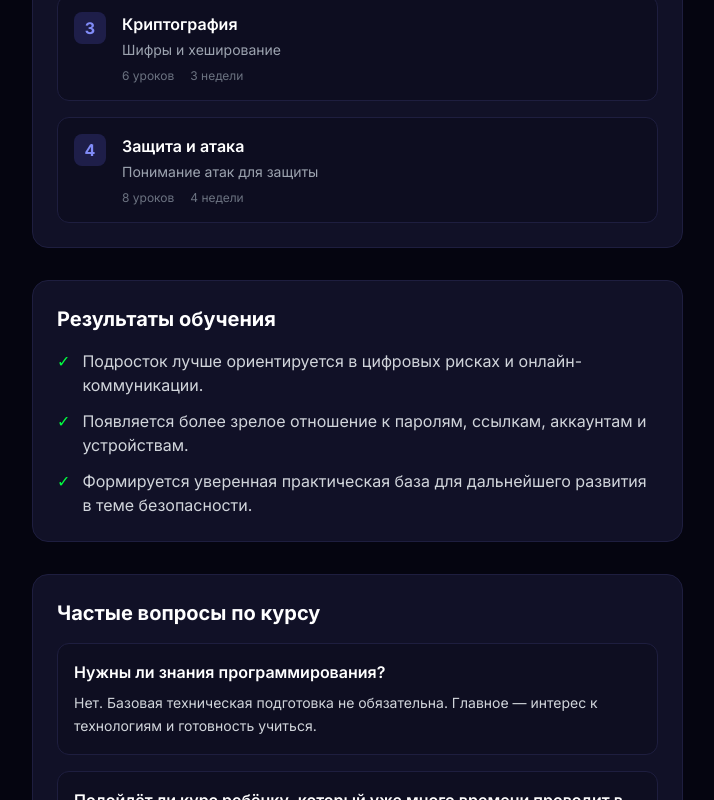
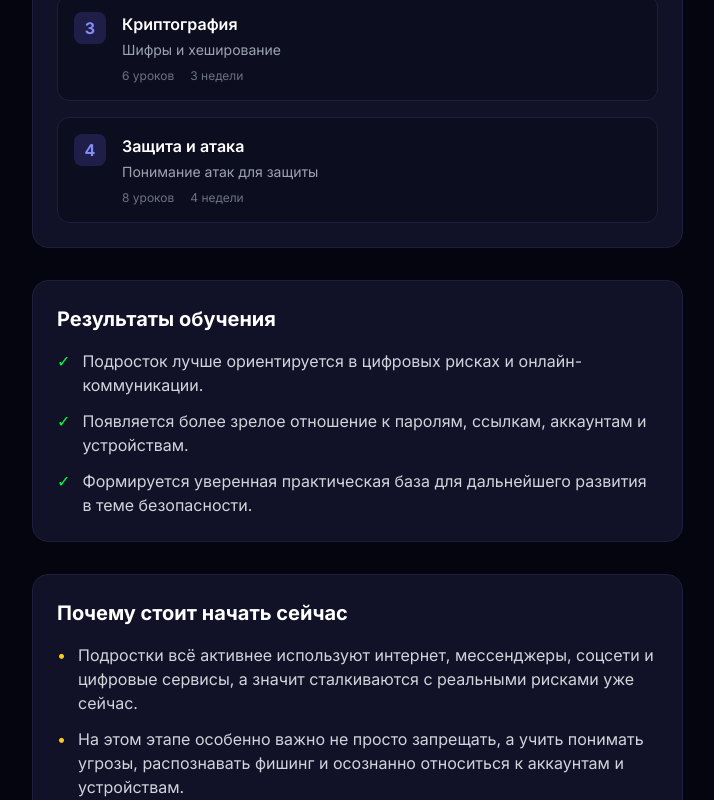
Before and after one commit to mam37bez/cyberguard-academy, a Next.js app: page /courses/cybersecurity-explorer in a window 1280 px wide. Shown: the part 2000-2800 px from the top of the page, without its empty margins (112-826 px from the left). Built offline with nearby package versions, Linux system fonts and the light colour scheme.

Commit message:
Add why-now section to course detail pages

```diff
--- a/src/app/courses/[slug]/page.tsx
+++ b/src/app/courses/[slug]/page.tsx
@@ -204,6 +204,33 @@ function getCourseFaq(courseSlug: string) {
   return map[courseSlug] || [];
 }
 
+function getWhyNow(courseSlug: string) {
+  const map: Record<string, string[]> = {
+    'cybersecurity-junior': [
+      'Дети начинают пользоваться интернетом всё раньше, и безопасные привычки лучше формировать с самого начала.',
+      'Чем раньше ребёнок учится осторожности в сети, тем легче ему избегать простых ошибок и обманных сценариев.',
+      'Базовая цифровая безопасность сегодня — это такой же важный навык, как внимательность и ответственное поведение в обычной жизни.',
+    ],
+    'cybersecurity-explorer': [
+      'Подростки всё активнее используют интернет, мессенджеры, соцсети и цифровые сервисы, а значит сталкиваются с реальными рисками уже сейчас.',
+      'На этом этапе особенно важно не просто запрещать, а учить понимать угрозы, распознавать фишинг и осознанно относиться к аккаунтам и устройствам.',
+      'Чем раньше появляется системное понимание цифровой безопасности, тем увереннее ребёнок чувствует себя в интернете.',
+    ],
+    'cybersecurity-pro': [
+      'Современный цифровой мир требует не только интереса к технологиям, но и понимания реальных угроз и защитных подходов.',
+      'Если ученик уже задумывается о развитии в IT, сейчас самое время строить сильную базу в области кибербезопасности.',
+      'Ранний старт даёт больше времени на развитие аналитического мышления, технической базы и осознанного отношения к цифровым рискам.',
+    ],
+    'cybersecurity-parents': [
+      'Мошенничество, фишинг и цифровые риски меняются быстро, и откладывать понимание этих тем уже не стоит.',
+      'Родителям важно не только реагировать на проблемы, но и заранее выстраивать безопасную цифровую среду для семьи.',
+      'Чем раньше семья получает понятные правила и практические ориентиры, тем проще снизить риски в повседневной жизни.',
+    ],
+  };
+
+  return map[courseSlug] || [];
+}
+
 export default async function CoursePage({ params }: PageProps) {
   const { slug } = await params;
   const course = getCourseBySlug(slug);
@@ -252,6 +279,7 @@ export default async function CoursePage({ params }: PageProps) {
   const benefits = getCourseBenefits(course.slug);
   const outcomes = getCourseOutcomes(course.slug);
   const faq = getCourseFaq(course.slug);
+  const whyNow = getWhyNow(course.slug);
 
   return (
     <div className="pt-24 pb-16">
@@ -392,6 +420,20 @@ export default async function CoursePage({ params }: PageProps) {
 
             <Card variant="default">
               <CardContent>
+                <h2 className="text-xl font-bold text-white mb-4">Почему стоит начать сейчас</h2>
+                <ul className="space-y-3">
+                  {whyNow.map((item, i) => (
+                    <li key={i} className="flex gap-3 text-gray-300">
+                      <span className="text-yellow-400">•</span>
+                      {item}
+                    </li>
+                  ))}
+                </ul>
+              </CardContent>
+            </Card>
+
+            <Card variant="default">
+              <CardContent>
                 <h2 className="text-xl font-bold text-white mb-4">Частые вопросы по курсу</h2>
                 <div className="space-y-4">
                   {faq.map((item, i) => (
```
